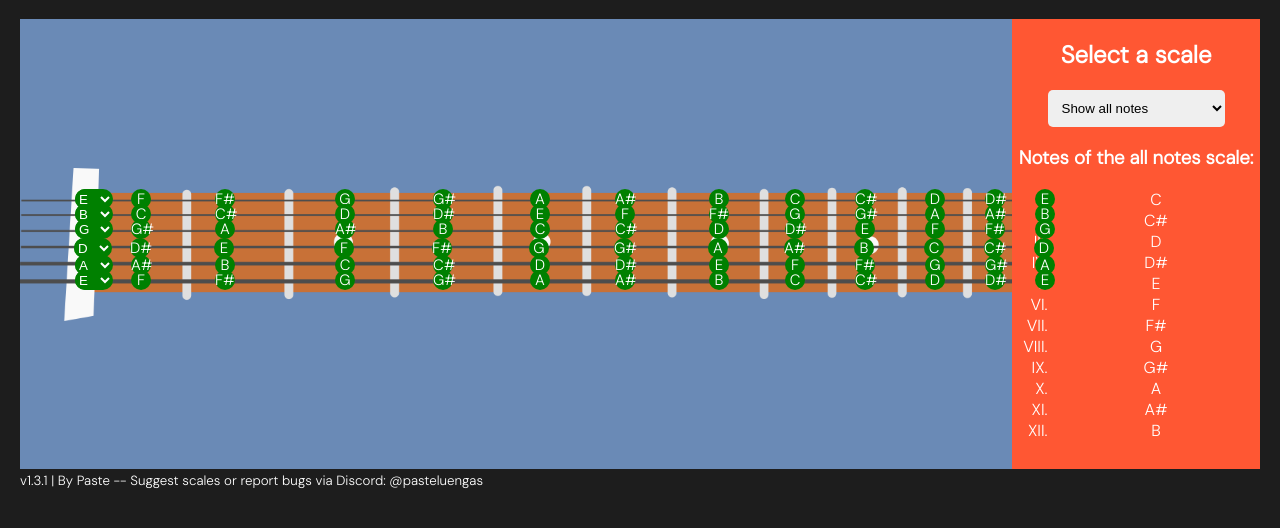
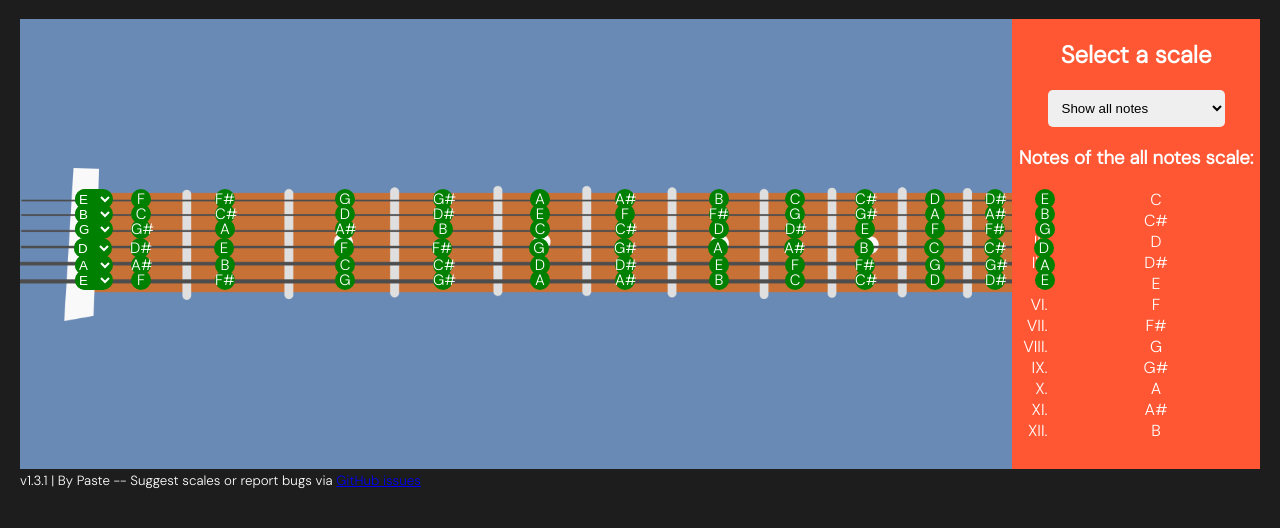
Before and after one commit to pasteluengas/scale-o-meter, a plain HTML site: page index.html in a window 1280 px wide. Shown: the part 66-594 px from the top of the page. Drawn offline with Linux system fonts and the light colour scheme; a web font is replaced by a local one.

Commit message:
Discord changed

```diff
--- a/index.html
+++ b/index.html
@@ -290,7 +290,7 @@
             </ol>
         </div>
     </div>
-    <small>v1.3.1 | By Paste -- Suggest scales or report bugs via Discord: @pasteluengas</small>
+    <small>v1.3.1 | By Paste -- Suggest scales or report bugs via <a href="https://github.com/pasteluengas/scale-o-meter/issues">GitHub issues</a></small>
     <script src="js/script.js"></script>
 
     <!-- INFO ABOUT THE WEB APP-->
```
